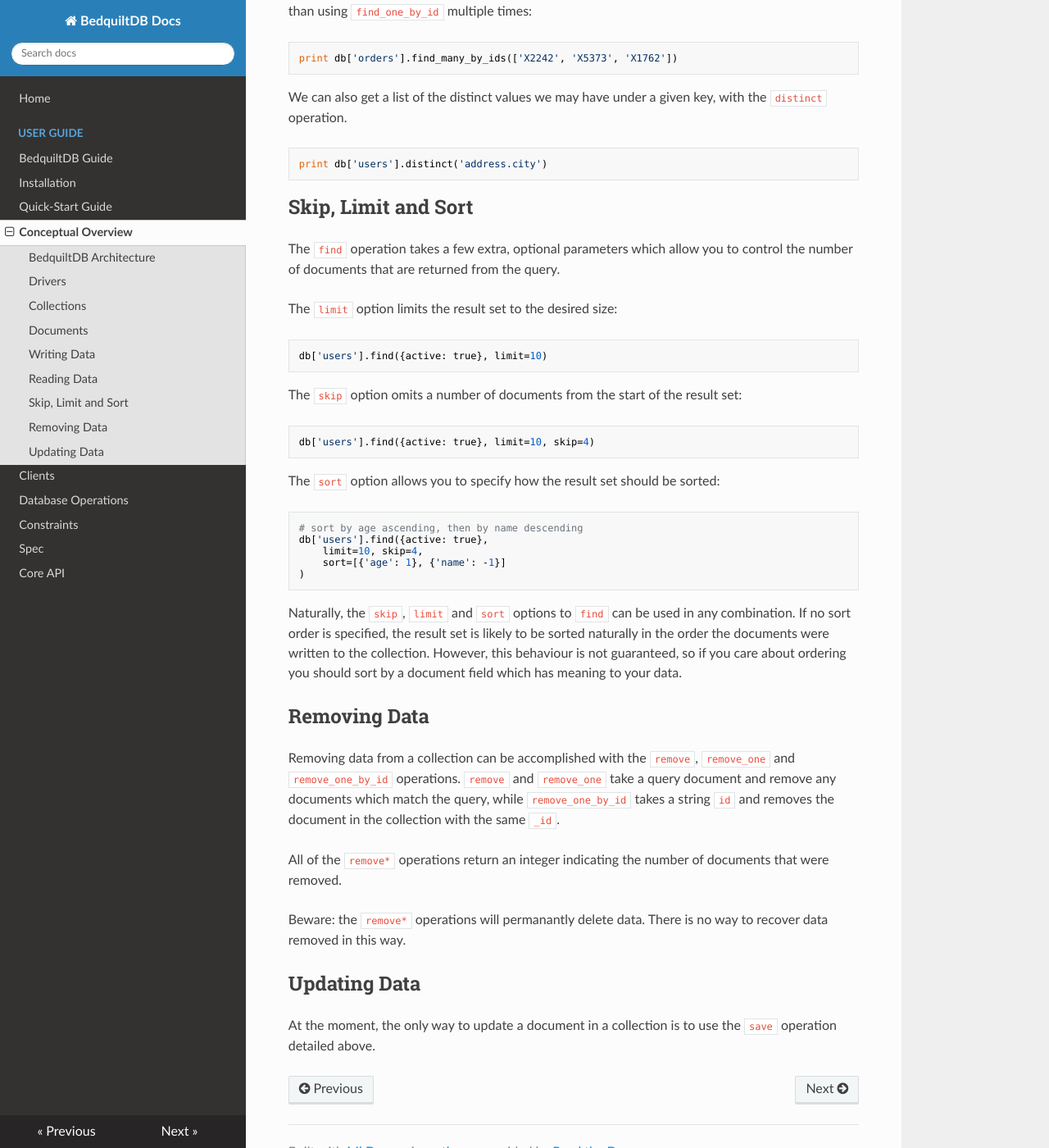
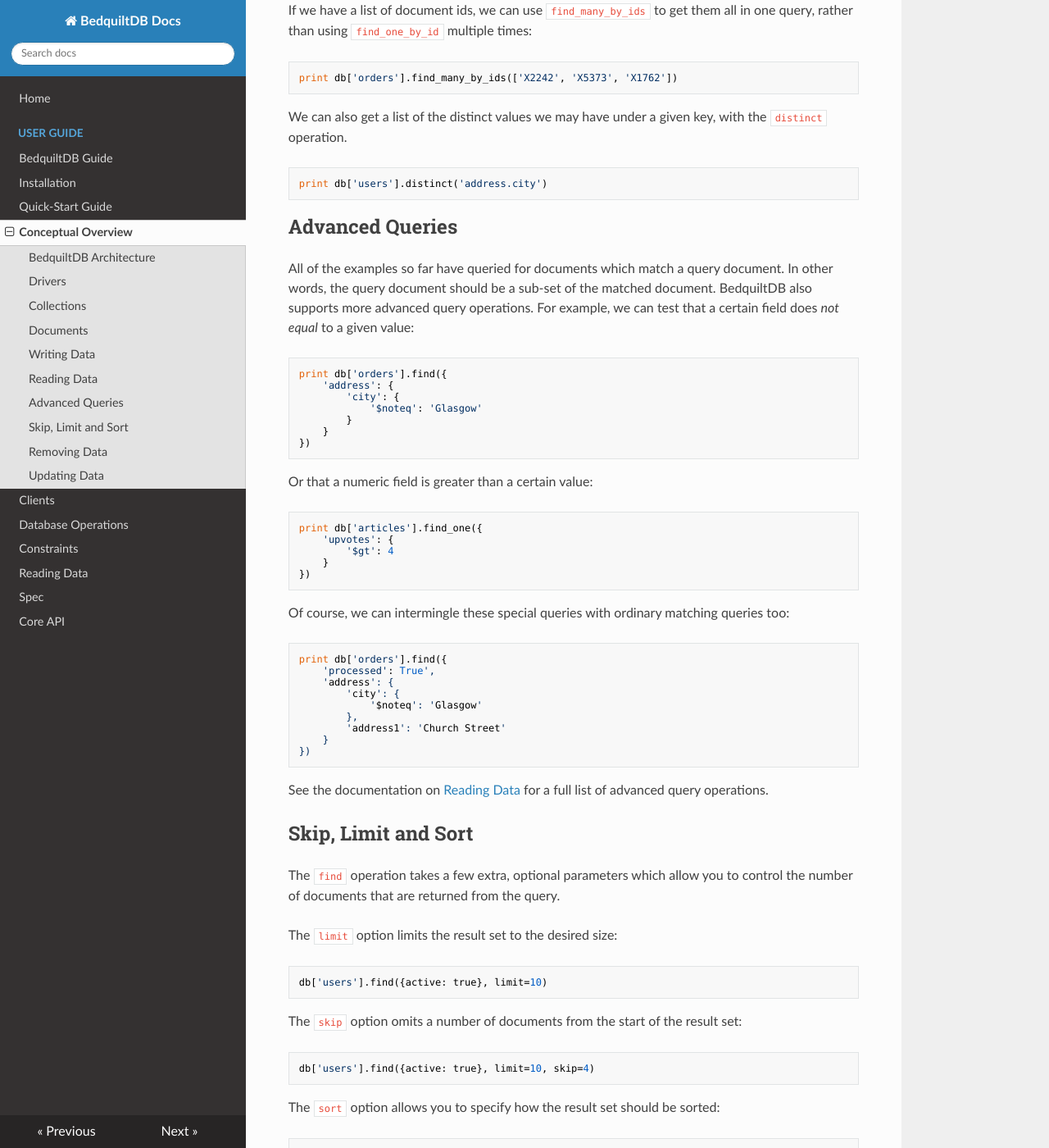
Before and after one commit to BedquiltDB/bedquilt-core, an MkDocs documentation site: the page built from doc/guide/concepts.md, in a window 1280 px wide and 1400 px high, scrolled down 4596 px. Shown: the whole window at 82% size. Built offline with MkDocs 1.6.1, drawn with Linux system fonts in a browser that asks for light colours; nearby versions of some CDN libraries; old or Windows-style settings are respelled for this version of MkDocs; some of the changed text lies outside the part shown.

Commit message:
Add advanced queries to guide/concepts

````diff
--- a/doc/guide/concepts.md
+++ b/doc/guide/concepts.md
@@ -174,9 +174,8 @@ We can also just query for all documents in the collection, by suppling an empty
 cool_people = db['users'].find({})
 ```
 
-For most BedquiltDB drivers, the result of a `find` operation will be a `Cursor` of results,
-rather than an Array. This is so that the results can be streamed from the PostgreSQL server to the
-client as needed, rather than being eagerly materialised in memory:
+For some BedquiltDB drivers, the result of a `find` operation will be a `Cursor` of results,
+rather than an Array. Generally the driver should use the languages equivalent of lazy sequences to prepresent query result sets. This is so that the results can be streamed from the PostgreSQL server to the client as needed, rather than being eagerly materialised in memory:
 
 ```python
 print db['users'].find({...})
@@ -236,6 +235,49 @@ print db['users'].distinct('address.city')
 ```
 
 
+## Advanced Queries
+
+All of the examples so far have queried for documents which match a query document. In other words, the query document should be a sub-set of the matched document. BedquiltDB also supports more advanced query operations. For example, we can test that a certain field does _not equal_ to a given value:
+
+```python
+print db['orders'].find({
+    'address': {
+        'city': {
+            '$noteq': 'Glasgow'
+        }
+    }
+})
+```
+
+
+Or that a numeric field is greater than a certain value:
+
+```python
+print db['articles'].find_one({
+    'upvotes': {
+        '$gt': 4
+    }
+})
+```
+
+Of course, we can intermingle these special queries with ordinary matching queries too:
+
+```python
+print db['orders'].find({
+    'processed': True',
+    'address': {
+        'city': {
+            '$noteq': 'Glasgow'
+        },
+        'address1': 'Church Street'
+    }
+})
+```
+
+See the documentation on [Reading Data](reading_data.md) for a full list of advanced query operations.
+
+
+
 ## Skip, Limit and Sort
 
 The `find` operation takes a few extra, optional parameters which allow you to control
--- a/mkdocs.yml
+++ b/mkdocs.yml
@@ -11,5 +11,6 @@ pages:
     - 'Clients': 'guide/clients.md'
     - 'Database Operations': 'guide/database_ops.md'
     - 'Constraints': 'guide/constraints.md'
+    - 'Reading Data': 'guide/reading_data.md'
   - 'Spec': 'spec.md'
   - 'Core API': 'api_docs.md'
````
Also changed, not shown: doc/guide/installation.md (+1 -1 lines), doc/guide/reading_data.md (added, +3 -0 lines).
